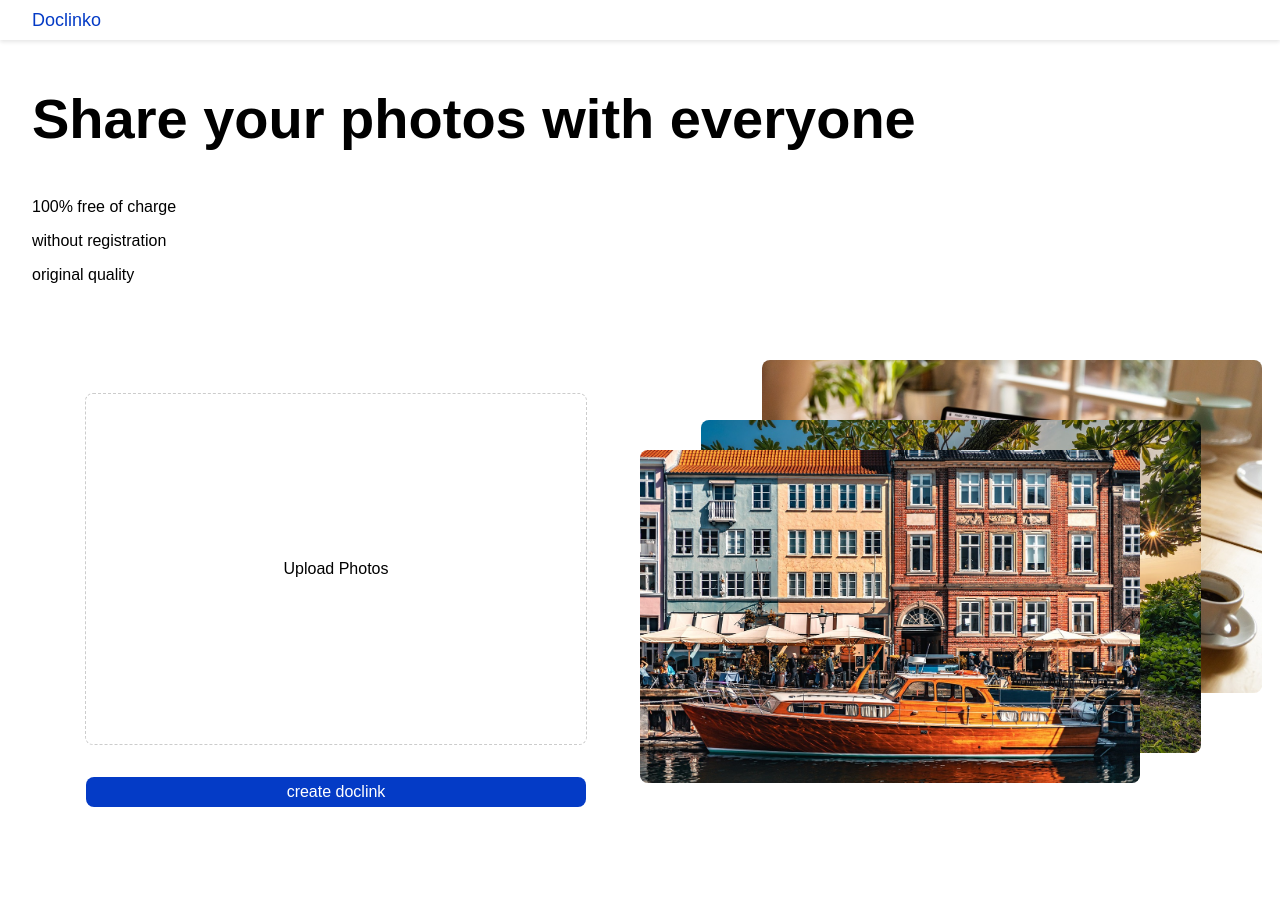
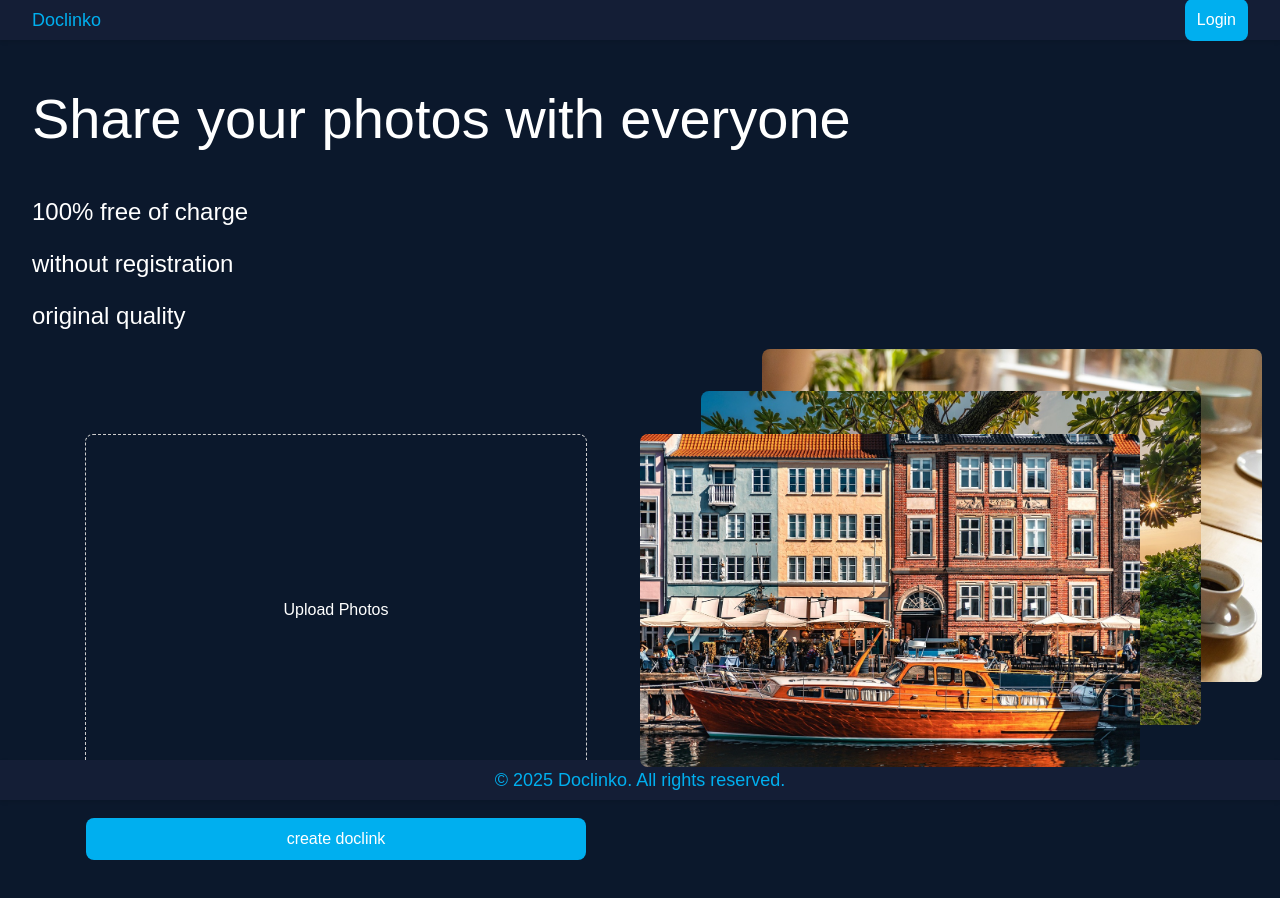
Before and after one commit to johannesbraun54/doclinko, an Angular app: page / in a window 1280 px wide. After the commit the page ends 860 px from the top, so only its background shows below. Built offline with nearby package versions, Linux system fonts and the light colour scheme.

Commit message:
refactor: optimized landingpage design, added _mixins.scss

```diff
--- a/src/_app-theme.scss
+++ b/src/_app-theme.scss
@@ -1,5 +1,9 @@
-$blue: #043bc6;
+$blue:#00afef;
+$blue-secondary: #00bbff;
 $red: #ff0c00;
 $green: #2b7d47;
 
+$background-color-primary: #0b182c;
+$background-color-secondary: #141e36;
+
 $border-radius: 8px;
--- /dev/null
+++ b/src/_mixins.scss
@@ -0,0 +1,18 @@
+@use './_app-theme' as * ;
+
+@mixin buttonStyle() {
+    background-color: $blue;
+    border: none;
+    border-radius: $border-radius;
+    color: white;
+    cursor: pointer;
+    display: inline-block;
+    font-size: 16px;
+    padding: 12px 12px;
+    text-align: center;
+    text-decoration: none;
+
+    &:hover {
+        background-color: $blue-secondary;
+    }
+}
--- a/src/app/landing-page/landing-page.html
+++ b/src/app/landing-page/landing-page.html
@@ -1,13 +1,15 @@
 <header>
     <span>Doclinko</span>
+    <button>Login</button>
 </header>
+<main>
     <section class="headline">
         <h1>Share your photos with everyone</h1>
         <p>100% free of charge</p>
         <p>without registration</p>
         <p>original quality</p>
     </section>
-<main>
+    <section class="upload-section">
         <section class="left-section">
             <form onsubmit="" class="file-upload">
                 <label for="file-upload" class="custom-file-upload">
@@ -25,5 +27,8 @@
                 <img class="img-three" src="images/laptop.jpg" alt="laptop photo">
             </div>
         </section>
-
+    </section>
 </main>
+<footer>
+    <span>© 2025 Doclinko. All rights reserved.</span>
+</footer>
--- a/src/app/landing-page/landing-page.scss
+++ b/src/app/landing-page/landing-page.scss
@@ -1,33 +1,52 @@
 @use '../../app-theme' as * ;
+@use '../../mixins' as * ;
 
 header {
     align-items: center;
     box-shadow: 0 2px 4px rgba(0, 0, 0, 0.1);
+    background-color: $background-color-secondary;
     color: $blue;
     display: flex;
     font-size: 18px;
     height: 5vh;
-    justify-content: flex-start;
+    justify-content: space-between;
     max-height: 64px;
     padding-left: 32px;
+    padding-right: 32px;
+
+    button {
+        @include buttonStyle();
+    }
+
 }
 
 .headline {
-    padding-left: 32px;
     h1 {
         font-size: 56px;
+        font-weight: 100;
+    }
+    p {
+        font-size: 24px;
+        font-weight: 100;
     }
 }
 
 main {
     display: flex;
+    flex-direction: column;
     padding-left: 32px;
     padding-right: 32px;
     height: 75vh;
     section {
-        width: 50%;;
+        width: 100%;;
     }
 
+}
+
+.upload-section{
+    display: flex;
+    justify-content: space-between;
+    margin-top: 80px;
 }
 
 .left-section {
@@ -52,18 +71,10 @@ main {
     }
 
     button {
-        background-color: $blue;
-        border: none;
-        border-radius: $border-radius;
-        color: white;
-        cursor: pointer;
-        display: inline-block;
-        font-size: 16px;
-        padding: 6px 12px;
-        text-align: center;
-        text-decoration: none;
+        @include buttonStyle();
         width: 500px;
     }
+
 }
 
 .custom-file-upload {
@@ -76,6 +87,10 @@ main {
     align-items: center;
     height: 350px;
     width: 500px;
+
+    &:hover {
+        background-color: $background-color-secondary;
+    }
   }
 
 
@@ -88,7 +103,7 @@ main {
 .img-one{
     border-radius: $border-radius;
     position: absolute;
-    top: 25%;
+    top: 0%;
     width: 500px;
     z-index: 3;
 }
@@ -97,7 +112,7 @@ main {
     border-radius: $border-radius;
     position: absolute;
     width: 500px;
-    top: 20%;
+    top: -10%;
     left: 10%;
     z-index: 2;
 }
@@ -106,7 +121,25 @@ main {
     border-radius: $border-radius;
     position: absolute;
     width: 500px;
-    top: 10%;
+    top: -20%;
     left: 20%;
     z-index: 1;
 }
+
+footer {
+    align-items: center;
+    box-shadow: 0 2px 4px rgba(0, 0, 0, 0.1);
+    box-sizing: border-box;
+    background-color: $background-color-secondary;
+    color: $blue;
+    display: flex;
+    font-size: 18px;
+    height: 5vh;
+    justify-content: center;
+    max-height: 64px;
+    position: absolute;
+    padding-left: 32px;
+    padding-right: 32px;
+    bottom: 0px;
+    width: 100%;
+}
--- a/src/styles.scss
+++ b/src/styles.scss
@@ -1,5 +1,9 @@
+@use './_app-theme' as * ;
+
 body {
     box-sizing: border-box;
     font-family: 'DM Sans', sans-serif;
     margin: 0;
+    background-color: $background-color-primary;
+    color: white;
 }
```
Lines whose indentation alone changed are shown as unchanged.
